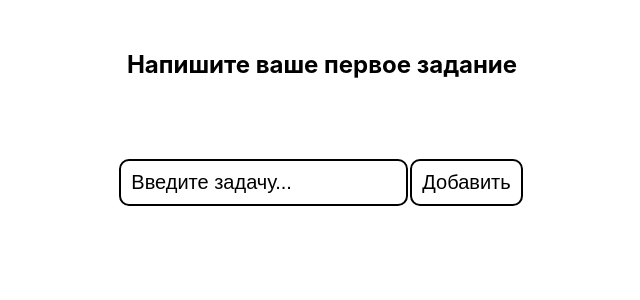
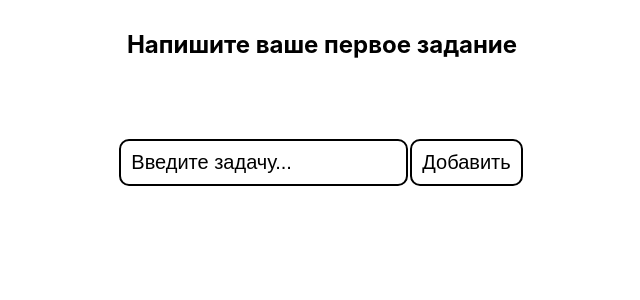
Before and after one commit to moust1k/todo_redux, a React (Create React App) app: page / in a window 1280 px wide. Shown: the top 300 px of the page, without its empty margins (318-958 px from the left). Built offline with nearby package versions, Linux system fonts and the light colour scheme.

Commit message:
fixed padding
fixed padding

```diff
--- a/src/App.css
+++ b/src/App.css
@@ -1,4 +1,5 @@
 .App {
   text-align: center;
-  margin-top: 50px;
+  margin-top: 20px;
+  padding: 10px;
 }
--- a/src/index.css
+++ b/src/index.css
@@ -1,5 +1,10 @@
+* {
+  margin: 0;
+  padding: 0;
+  box-sizing: border-box;
+}
+
 body {
-  margin: 0;
   font-family: -apple-system, BlinkMacSystemFont, 'Segoe UI', 'Roboto', 'Oxygen',
     'Ubuntu', 'Cantarell', 'Fira Sans', 'Droid Sans', 'Helvetica Neue',
     sans-serif;
```
